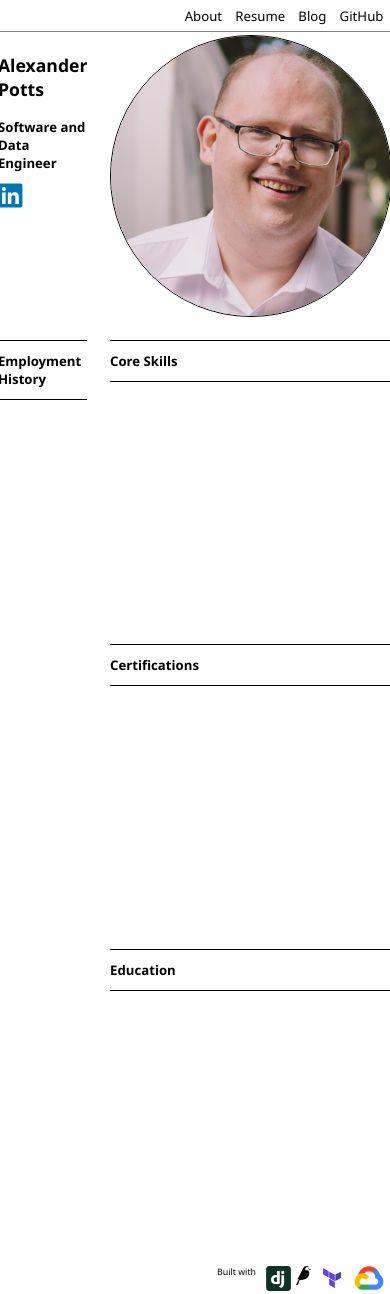
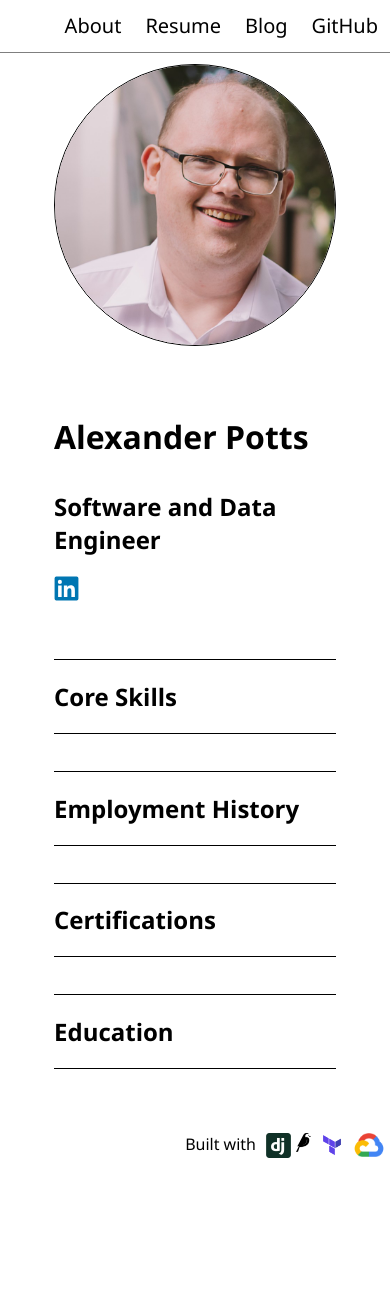
Before and after one commit to ajpotts01/ajp-cloud-resume, a Django app: page /resume in a window 390 px wide. After the commit the page ends 1158 px from the top, so only its background shows below. Run offline with Django 4.2, Linux system fonts and the light colour scheme; data comes from the database, SQL or seed files in the repository; data that the repository does not hold is empty; parts of the project's set-up code (start-up, migrations or seed data) failed here and were passed over.

Commit message:
Minor CSS tweaks to make responsiveness better

```diff
--- a/application/core/static/css/styles.css
+++ b/application/core/static/css/styles.css
@@ -11,25 +11,25 @@
 }
 
 /* 1200px / 16px = 75em */
-@media (max-width: 75em) {
+/* @media (max-width: 75em) {
     html {
         font-size: 60%;
     }
-}
+} */
 
 /* 980px / 16px = 61.25em */
-@media (max-width: 61.25em) {
+/* @media (max-width: 61.25em) {
     html {
         font-size: 58%;
     }
-}
+} */
 
 /* 460px / 16px = 28.75em */
-@media (max-width: 28.75em) {
+/* @media (max-width: 28.75em) {
     html {
         font-size: 55%;
     }
-}
+} */
 
 .nav a {
     display: block;
@@ -44,6 +44,13 @@
     text-decoration: underline;
 }
 
+.nav-list {
+    display: flex;
+    list-style: none;
+    padding: 0;
+    margin: 0;
+}
+
 .nav {
     display: flex;
     justify-content: flex-end;
@@ -56,6 +63,12 @@
     font-size: 1.5em;
     background-color: white;
     min-height: 3.25rem;
+}
+
+@media (max-width: 425px) {
+    .nav {
+        font-size: 1.25rem;
+    }
 }
 
 footer {
@@ -104,7 +117,7 @@
 }
 
 /* Full size */
-/* @media (min-width: 900px) { */
+@media screen and (min-width: 1024px) {
     .resume {
         display: grid;
         grid-gap: 5px;
@@ -117,25 +130,30 @@
         "work certifications"
         "work education";
     }
-/* } */
+}
 
 /* Tablet size */
-/* @media (min-width: 700px) {
+@media screen and (max-width: 768px) {
     .resume {
+        display: grid;
+        grid-gap: 5px;
         grid-template-columns: 2fr 1fr;
+        grid-template-rows: auto auto auto auto;
 
         grid-template-areas:
         "name photo"
         "core-skills core-skills"
         "work work"
-        "certifications certifiations"
+        "certifications certifications"
         "education education";
     }
-} */
+}
 
-/* .resume {
+@media screen and (max-width: 425px) {
+    .resume {
         display: grid;
         grid-template-columns: 1fr;
+        grid-template-rows: auto;
         grid-template-areas:
             "photo"
             "name"
@@ -144,7 +162,8 @@
             "certifications"
             "education";
         grid-gap: 5px;
-} */
+    }
+}
 
 .section-header {
     border: 1px black;
--- a/application/core/templates/core/base.html
+++ b/application/core/templates/core/base.html
@@ -4,13 +4,16 @@
   <head>
     <title>{% block title %}{% endblock %}</title>
     <link rel="stylesheet" href="{% static 'css/styles.css' %}">
+    <meta name="viewport" content="width=device-width, initial-scale=1.0" />
   </head>
   <body>
     <navbar id="navbar" class="nav">
-      <a href="{% url 'core:home' %}">About</a>
-      <a href="{% url 'core:resume' %}">Resume</a>
-      <a href="/blog">Blog</a>
-      <a id="profile-link" target="_blank" href="https://www.github.com/ajpotts01">GitHub</a>
+      <ul class="nav-list">
+        <li><a href="{% url 'core:home' %}">About</a></li>
+        <li><a href="{% url 'core:resume' %}">Resume</a></li>
+        <li><a href="/blog">Blog</a></li>
+        <li><a id="profile-link" target="_blank" href="https://www.github.com/ajpotts01">GitHub</a></li>
+      </ul>
     </navbar>
     <main class="content">
       {% block content %}
```
Lines whose indentation alone changed are shown as unchanged.
